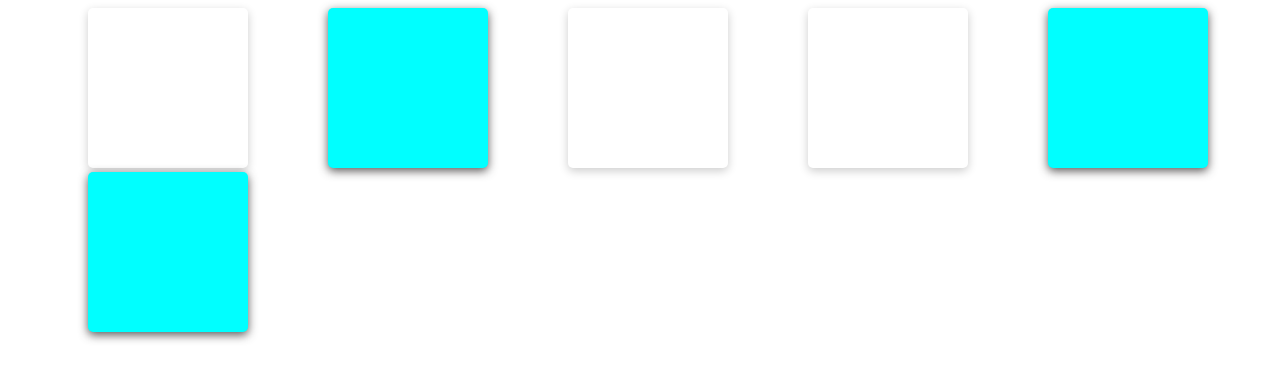
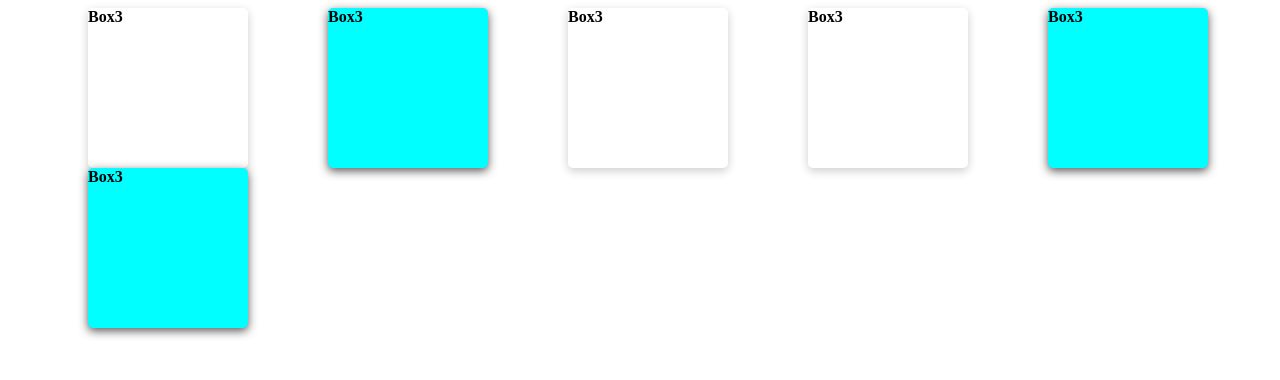
Before and after one commit to MehraDevesh2022/all-from-freeCodeCamp, a React (Create React App) app in the folder react-with-Bobs-ziroll/challange/min-challanges/: page / in a window 1280 px wide. Shown: the top 380 px of the page. Built offline with nearby package versions, Linux system fonts and the light colour scheme.

Commit message:
Challenge: Create a toggle() function that logs added

```diff
--- a/react-with-Bobs-ziroll/challange/min-challanges/src/App.js
+++ b/react-with-Bobs-ziroll/challange/min-challanges/src/App.js
@@ -1,16 +1,45 @@
 import Box1 from "./component/Box1";
 import Box2 from "./component/Box2";
+import Box3 from "./component/Box3";
 import React from "react";
 import boxes from "./component/boxes";
 function App() {
   const [squares, setSquares] = React.useState(boxes)
+
+  const isTogle = (propID)=>{
+    let newARR  =  squares.map(item =>{
+           if(item.id ===propID){
+            return {
+              id : item.id,
+              on : !item.on
+            }
+           }else{
+            return item;
+           }
+          })
+
+        setSquares([...newARR])
+
+  }
+
+
   return (
     <div className="App">
+      {/* box1 */}
       {/* <Box1 darkMode={true}></Box1> */}
-      {squares.map(square => (
+
+       {/* box2 */}
+      {/* {squares.map(square => (
       < Box2 key={square.id} on={square.on} /> ))
-      }
+      } */}
 
+         {/* box3 */}
+
+     {squares.map(square =>(
+       <Box3 mode={square}
+           Toggle={isTogle}
+            key ={square.id}   />
+     ))}
     </div>
   );
 }
--- a/react-with-Bobs-ziroll/challange/min-challanges/src/component/Box2.jsx
+++ b/react-with-Bobs-ziroll/challange/min-challanges/src/component/Box2.jsx
@@ -23,7 +23,7 @@ export default function Box2(prop) {
     return (
       <>
         <main className="main">
-          <div className={mode ? "box1" : "box2"} onClick ={isToggle}>{mode}</div>
+          <div className={mode ? "box1" : "box2"} onClick ={isToggle}></div>
         </main>
       </>
     );
--- /dev/null
+++ b/react-with-Bobs-ziroll/challange/min-challanges/src/component/Box3.jsx
@@ -0,0 +1,26 @@
+import React from "react";
+
+export default function Box3(props) {
+  /**
+   * Challenge: Create a toggle() function that logs
+   * "clicked!" to the console
+   *
+   * Pass that function down to each of the Box components
+   * and set it up so when they get clicked it runs the function
+   */
+
+
+   console.log(props.mode + " mode");
+
+  return (
+    <>
+
+      <main className="main">
+        <div className={props.mode.on ? "box1" : "box2"} onClick={()=>props.Toggle(props.mode.id)}>
+
+          <b>Box3</b>
+        </div>
+      </main>
+    </>
+  );
+}
```
